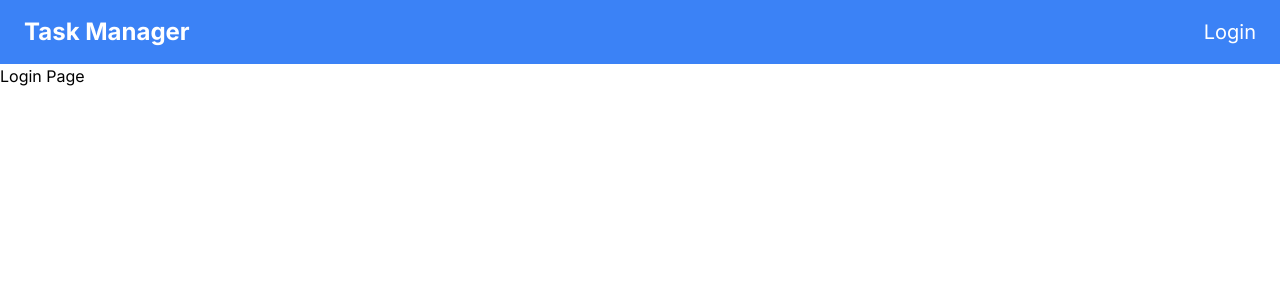
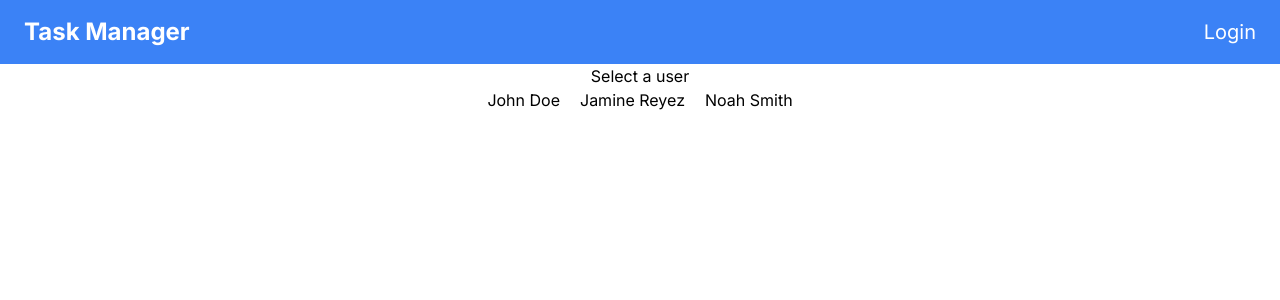
Before and after one commit to Jesusborjas006/task-manager, a Next.js app: page /login in a window 1280 px wide. Shown: the top 300 px of the page. Built offline with nearby package versions, Linux system fonts and the light colour scheme.

Commit message:
Add users placeholder data to login page

```diff
--- /dev/null
+++ b/app/lib/placeholder-data.ts
@@ -0,0 +1,5 @@
+export const users = [
+  { id: 1, name: "John Doe" },
+  { id: 2, name: "Jamine Reyez" },
+  { id: 3, name: "Noah Smith" },
+];
--- a/app/login/page.tsx
+++ b/app/login/page.tsx
@@ -1,5 +1,12 @@
+import Users from "../ui/Users";
+
 const Page = () => {
-  return <p>Login Page</p>;
+  return (
+    <main>
+      <h3 className="text-center">Select a user</h3>
+      <Users />
+    </main>
+  );
 };
 
 export default Page;
--- a/app/page.tsx
+++ b/app/page.tsx
@@ -1,3 +1,7 @@
 export default function Home() {
-  return <main></main>;
+  return (
+    <main>
+      <p>Home Page</p>
+    </main>
+  );
 }
--- a/app/ui/Navbar.tsx
+++ b/app/ui/Navbar.tsx
@@ -1,11 +1,7 @@
-"use client";
-
 import Link from "next/link";
 import Logo from "./Logo";
-import { usePathname } from "next/navigation";
 
 const Navbar = () => {
-  const pathname = usePathname();
   return (
     <nav className="flex items-center justify-between bg-blue-500 text-white py-4 px-6">
       <Logo />
--- /dev/null
+++ b/app/ui/Users.tsx
@@ -0,0 +1,15 @@
+import { users } from "../lib/placeholder-data";
+
+const Users = () => {
+  return (
+    <div className="flex justify-center space-x-5">
+      {users.map((user) => (
+        <div key={user.id}>
+          <p>{user.name}</p>
+        </div>
+      ))}
+    </div>
+  );
+};
+
+export default Users;
```
